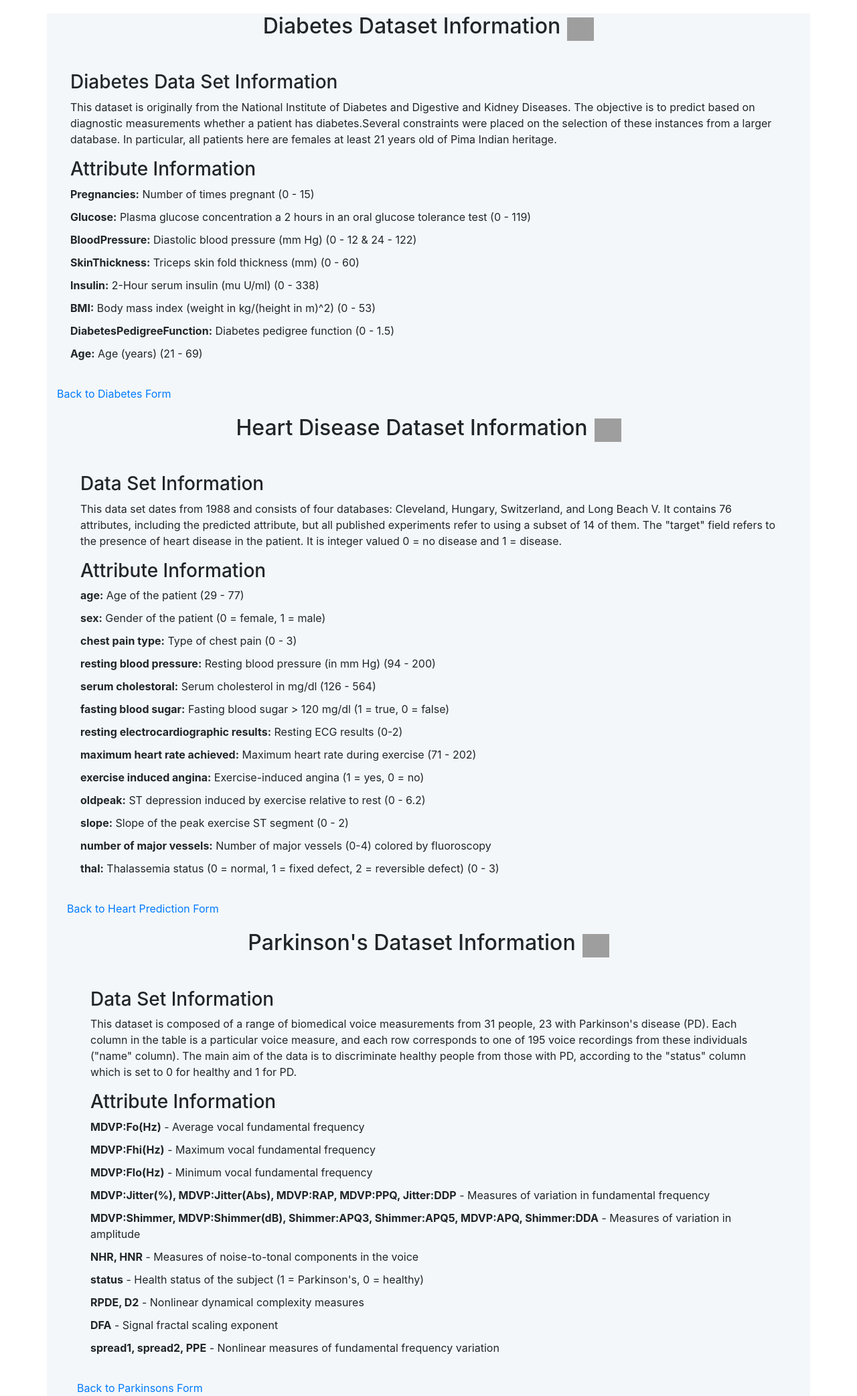
After one commit to sushant-8409/Multiple-Disease-Prediction-System, a Flask app: page /info in a window 1280 px wide. The commit adds this page. Shown: the whole page at 67% size. Run offline with Flask 3, Linux system fonts and the light colour scheme; parts of the project's set-up code (start-up, migrations or seed data) failed here and were passed over; some libraries are stand-ins or nearby versions; grey boxes are pictures that could not be loaded.

Commit message:
added information about dataset

```diff
--- a/app.py
+++ b/app.py
@@ -76,5 +76,11 @@ def predict_parkinsons():
 
     return render_template('parkinsons.html', parkinsons_result=result)
 
+@app.route('/info')
+def info():
+    return render_template('info.html')
+
+
+
 if __name__ == "__main__":
     app.run(debug=True)
--- a/templates/diabetes.html
+++ b/templates/diabetes.html
@@ -58,6 +58,9 @@
         </div>
 
         <a href="/">Back to Home</a>
+        <div>
+            <a href="{{ url_for('info') }}" class="button-index">View Input Details</a>
+        </div>
         <div id="lottie-container" style="width: 25%; height: 10%;"></div>
     </div>
 
--- /dev/null
+++ b/templates/info.html
@@ -0,0 +1,160 @@
+<!DOCTYPE html>
+<html lang="en">
+<head>
+    <meta charset="UTF-8">
+    <meta name="viewport" content="width=device-width, initial-scale=1.0">
+    <title>Dataset Information</title>
+
+    <link href="https://stackpath.bootstrapcdn.com/bootstrap/4.5.2/css/bootstrap.min.css" rel="stylesheet">
+    <link href="https://cdnjs.cloudflare.com/ajax/libs/bootstrap-icons/1.10.3/font/bootstrap-icons.min.css" rel="stylesheet">
+    <style>
+        /* Additional styling for layout */
+        .heading-container {
+            display: flex;
+            align-items: center; /* Center align the items vertically */
+            gap: 10px; /* Space between image and text */
+            justify-content: center;
+            margin-top: 20px;
+            margin-bottom: 20px;
+        }
+
+        .heading-container img {
+            width: 40px; /* Set width of the image */
+            height: 35px; /* Set height of the image */
+        }
+
+        .content-container {
+            padding: 20px;
+        }
+
+        .attribute-list {
+            list-style-type: none;
+            padding-left: 0;
+        }
+
+        .attribute-list li {
+            margin-bottom: 10px;
+        }
+        .container{
+            background-color: #f4f7f9;
+        }
+    </style>
+</head>
+<body>
+    <div class="container" >
+        <!-- Header -->
+        <div class="heading-container">
+            <h2>Diabetes Dataset Information</h2>
+            <img src="{{ url_for('static', filename='healthcare.svg') }}" alt="Dataset Icon">
+
+        </div>
+
+        <!-- Dataset Information -->
+        <div class="content-container">
+            <h3>Diabetes Data Set Information</h3>
+            <p>
+                This dataset is originally from the National Institute of Diabetes and Digestive and Kidney Diseases. The objective is to predict based on diagnostic measurements whether a patient has diabetes.Several constraints were placed on the selection of these instances from a larger database. In particular, all patients here are females at least 21 years old of Pima Indian heritage.
+            </p>
+
+            <h3>Attribute Information</h3>
+            <ul class="attribute-list">
+                <li><strong>Pregnancies:</strong> Number of times pregnant (0 - 15)</li>
+                <li><strong>Glucose:</strong> Plasma glucose concentration a 2 hours in an oral glucose tolerance test (0 - 119)</li>
+                <li><strong>BloodPressure:</strong> Diastolic blood pressure (mm Hg) (0 - 12 & 24 - 122)</li>
+                <li><strong>SkinThickness:</strong> Triceps skin fold thickness (mm) (0 - 60)</li>
+                <li><strong>Insulin:</strong> 2-Hour serum insulin (mu U/ml) (0 - 338)</li>
+                <li><strong>BMI:</strong> Body mass index (weight in kg/(height in m)^2) (0 - 53)</li>
+                <li><strong>DiabetesPedigreeFunction:</strong> Diabetes pedigree function (0 - 1.5)</li>
+                <li><strong>Age:</strong> Age (years) (21 - 69)</li>
+            </ul>
+        </div>
+
+
+        <div>
+            <a href="{{ url_for('diabetes_page') }}" class="button-index">Back to Diabetes Form</a>
+            <!-- <a href="/parkinsons" class="button-index">Back to Parkinsons Form</a> -->
+        </div>
+
+
+
+        <div class="container">
+            <!-- Header -->
+            <div class="heading-container">
+                <h2>Heart Disease Dataset Information</h2>
+                <img src="{{ url_for('static', filename='healthcare.svg') }}" alt="Healthcare Icon">
+            </div>
+
+            <!-- Dataset Information -->
+            <div class="content-container">
+                <h3>Data Set Information</h3>
+                <p>
+                    This data set dates from 1988 and consists of four databases: Cleveland, Hungary, Switzerland, and Long Beach V. It contains 76 attributes, including the predicted attribute, but all published experiments refer to using a subset of 14 of them. The "target" field refers to the presence of heart disease in the patient. It is integer valued 0 = no disease and 1 = disease.
+                </p>
+
+                <h3>Attribute Information</h3>
+                <ul class="attribute-list">
+                    <li><strong>age:</strong> Age of the patient (29 - 77)</li>
+                <li><strong>sex:</strong> Gender of the patient (0 = female, 1 = male)</li>
+                <li><strong>chest pain type:</strong> Type of chest pain (0 - 3)</li>
+                <li><strong>resting blood pressure:</strong> Resting blood pressure (in mm Hg) (94 - 200)</li>
+                <li><strong>serum cholestoral:</strong> Serum cholesterol in mg/dl (126 - 564)</li>
+                <li><strong>fasting blood sugar:</strong> Fasting blood sugar > 120 mg/dl (1 = true, 0 = false)</li>
+                <li><strong>resting electrocardiographic results:</strong> Resting ECG results (0-2)</li>
+                <li><strong>maximum heart rate achieved:</strong> Maximum heart rate during exercise (71 - 202)</li>
+                <li><strong>exercise induced angina:</strong> Exercise-induced angina (1 = yes, 0 = no)</li>
+                <li><strong>oldpeak:</strong> ST depression induced by exercise relative to rest (0 - 6.2)</li>
+                <li><strong>slope:</strong> Slope of the peak exercise ST segment (0 - 2)</li>
+                <li><strong>number of major vessels:</strong> Number of major vessels (0-4) colored by fluoroscopy</li>
+                <li><strong>thal:</strong> Thalassemia status (0 = normal, 1 = fixed defect, 2 = reversible defect) (0 - 3)</li>
+                </ul>
+            </div>
+
+
+            <div>
+                <a href="{{ url_for('heart_page') }}" class="button-index">Back to Heart Prediction Form</a>
+                <!-- <a href="/parkinsons" class="button-index">Back to Parkinsons Form</a> -->
+            </div>
+
+
+        <div class="container">
+            <!-- Header -->
+            <div class="heading-container">
+                <h2>Parkinson's Dataset Information</h2>
+                <img src="{{ url_for('static', filename='healthcare.svg') }}" alt="Healthcare Icon">
+            </div>
+
+            <!-- Dataset Information -->
+            <div class="content-container">
+                <h3>Data Set Information</h3>
+                <p>
+                    This dataset is composed of a range of biomedical voice measurements from 31 people, 23 with Parkinson's disease (PD).
+                    Each column in the table is a particular voice measure, and each row corresponds to one of 195 voice recordings from
+                    these individuals ("name" column). The main aim of the data is to discriminate healthy people from those with PD,
+                    according to the "status" column which is set to 0 for healthy and 1 for PD.
+                </p>
+
+                <h3>Attribute Information</h3>
+                <ul class="attribute-list">
+
+                    <li><strong>MDVP:Fo(Hz)</strong> - Average vocal fundamental frequency</li>
+                    <li><strong>MDVP:Fhi(Hz)</strong> - Maximum vocal fundamental frequency</li>
+                    <li><strong>MDVP:Flo(Hz)</strong> - Minimum vocal fundamental frequency</li>
+                    <li><strong>MDVP:Jitter(%), MDVP:Jitter(Abs), MDVP:RAP, MDVP:PPQ, Jitter:DDP</strong> - Measures of variation in fundamental frequency</li>
+                    <li><strong>MDVP:Shimmer, MDVP:Shimmer(dB), Shimmer:APQ3, Shimmer:APQ5, MDVP:APQ, Shimmer:DDA</strong> - Measures of variation in amplitude</li>
+                    <li><strong>NHR, HNR</strong> - Measures of noise-to-tonal components in the voice</li>
+                    <li><strong>status</strong> - Health status of the subject (1 = Parkinson's, 0 = healthy)</li>
+                    <li><strong>RPDE, D2</strong> - Nonlinear dynamical complexity measures</li>
+                    <li><strong>DFA</strong> - Signal fractal scaling exponent</li>
+                    <li><strong>spread1, spread2, PPE</strong> - Nonlinear measures of fundamental frequency variation</li>
+                </ul>
+            </div>
+
+
+            <div>
+                <a href="{{ url_for('parkinsons_page') }}" class="button-index">Back to Parkinsons Form</a>
+                <!-- <a href="/parkinsons" class="button-index">Back to Parkinsons Form</a> -->
+            </div>
+
+    </div>
+</body>
+</html>
```
Also changed, not shown: templates/heart.html (+5 -2 lines), templates/index.html (+9 -0 lines), templates/parkinsons.html (+78 -1 lines), 1 other file.
